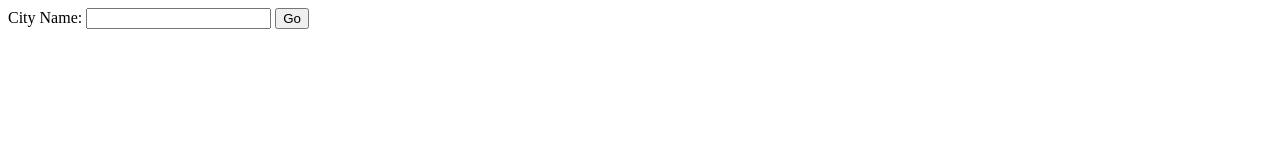
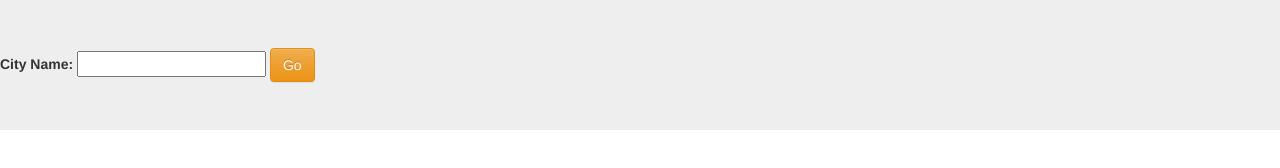
Before and after one commit to srujangit123/WeatherApp, a website: page index.html in a window 1280 px wide. Drawn offline with nearby package versions, Linux system fonts and the light colour scheme.

Commit message:
Changed UI of Form Page

```diff
--- a/index.html
+++ b/index.html
@@ -2,16 +2,24 @@
 <html lang="en">
 
 <head>
+  <link rel="stylesheet" href="https://maxcdn.bootstrapcdn.com/bootstrap/3.3.7/css/bootstrap.min.css" integrity="sha384-BVYiiSIFeK1dGmJRAkycuHAHRg32OmUcww7on3RYdg4Va+PmSTsz/K68vbdEjh4u" crossorigin="anonymous">
+  <link rel="stylesheet" href="https://maxcdn.bootstrapcdn.com/bootstrap/3.3.7/css/bootstrap-theme.min.css" integrity="sha384-rHyoN1iRsVXV4nD0JutlnGaslCJuC7uwjduW9SVrLvRYooPp2bWYgmgJQIXwl/Sp" crossorigin="anonymous">
+  <script src="https://maxcdn.bootstrapcdn.com/bootstrap/3.3.7/js/bootstrap.min.js" integrity="sha384-Tc5IQib027qvyjSMfHjOMaLkfuWVxZxUPnCJA7l2mCWNIpG9mGCD8wGNIcPD7Txa" crossorigin="anonymous"></script>
   <meta charset="UTF-8">
   <meta name="viewport" content="width=device-width, initial-scale=1.0">
   <meta http-equiv="X-UA-Compatible" content="ie=edge">
+
   <title>WeatherApp</title>
+
 </head>
 
-<body>
-  <form action="/" method="post">
-  <label for="cityInput">City Name:</label>
-  <input type="text" name="cityName" value="">
-  <button type="submit">Go</button>  </form>
+<body >
+  <div class="jumbotron" >
+    <form action="/" method="post">
+    <label for="cityInput">City Name:</label>
+    <input type="text" name="cityName" value="">
+    <button class="btn btn-md btn-warning" type="submit">Go</button>  </form>
+
+  </div>
 </body>
 </html>
```
